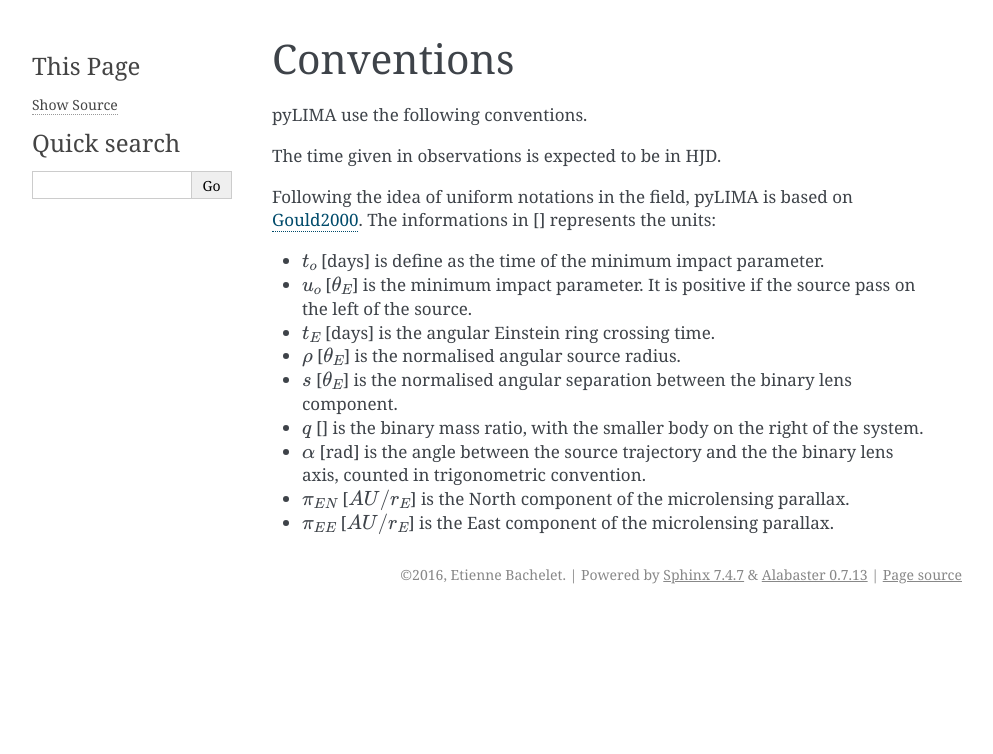
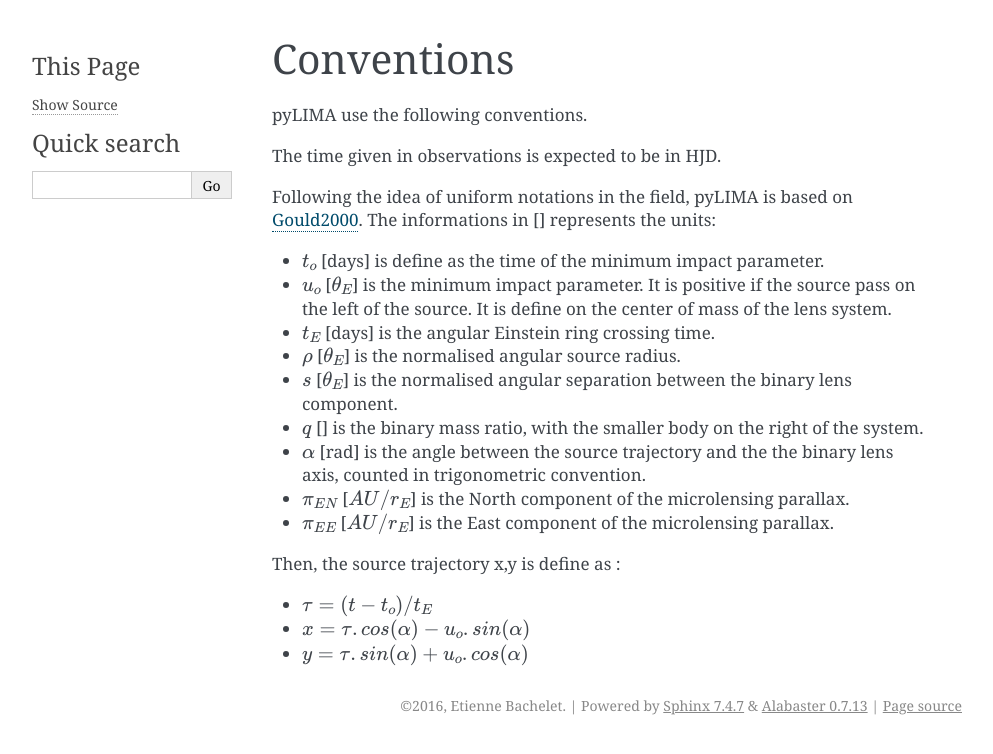
Before and after one commit to ebachelet/pyLIMA, a Sphinx documentation site: the page built from doc/source/Conventions.rst, in a window 1280 px wide. Shown: the top 754 px of the page, without its empty margins (148-1141 px from the left). Built offline with Sphinx 7.4.7, drawn with Linux system fonts in a browser that asks for light colours.

Commit message:
upgrade doc

```diff
--- a/doc/source/Conventions.rst
+++ b/doc/source/Conventions.rst
@@ -9,7 +9,7 @@ Following the idea of uniform notations in the field, pyLIMA is based on `Gould2
 informations in [] represents the units:
 
 -  :math:`t_o` [days]  is define as the time of the minimum impact parameter.
--  :math:`u_o` [:math:`\theta_E`] is the minimum impact parameter. It is positive if the source pass on the left of the source.
+-  :math:`u_o` [:math:`\theta_E`] is the minimum impact parameter. It is positive if the source pass on the left of the source. It is define on the center of mass of the lens system.
 -  :math:`t_E` [days] is the angular Einstein ring crossing time.
 -  :math:`\rho` [:math:`\theta_E`] is the normalised angular source radius.
 -  :math:`s` [:math:`\theta_E`] is the normalised angular separation between the binary lens component.
@@ -17,3 +17,10 @@ informations in [] represents the units:
 -  :math:`\alpha` [rad] is the angle between the source trajectory and the the binary lens axis, counted in trigonometric convention.
 -  :math:`\pi_{EN}` [:math:`AU/r_E`] is the North component of the microlensing parallax.
 -  :math:`\pi_{EE}` [:math:`AU/r_E`] is the East component of the microlensing parallax.
+
+Then, the source trajectory x,y is define as :
+
+-  :math:`\tau = (t-t_o)/t_E`
+
+-  :math:`x = \tau . cos(\alpha)- u_o . sin(\alpha)`
+-  :math:`y = \tau . sin(\alpha)+ u_o . cos(\alpha)`
```
Also changed, not shown: 1 other file.
